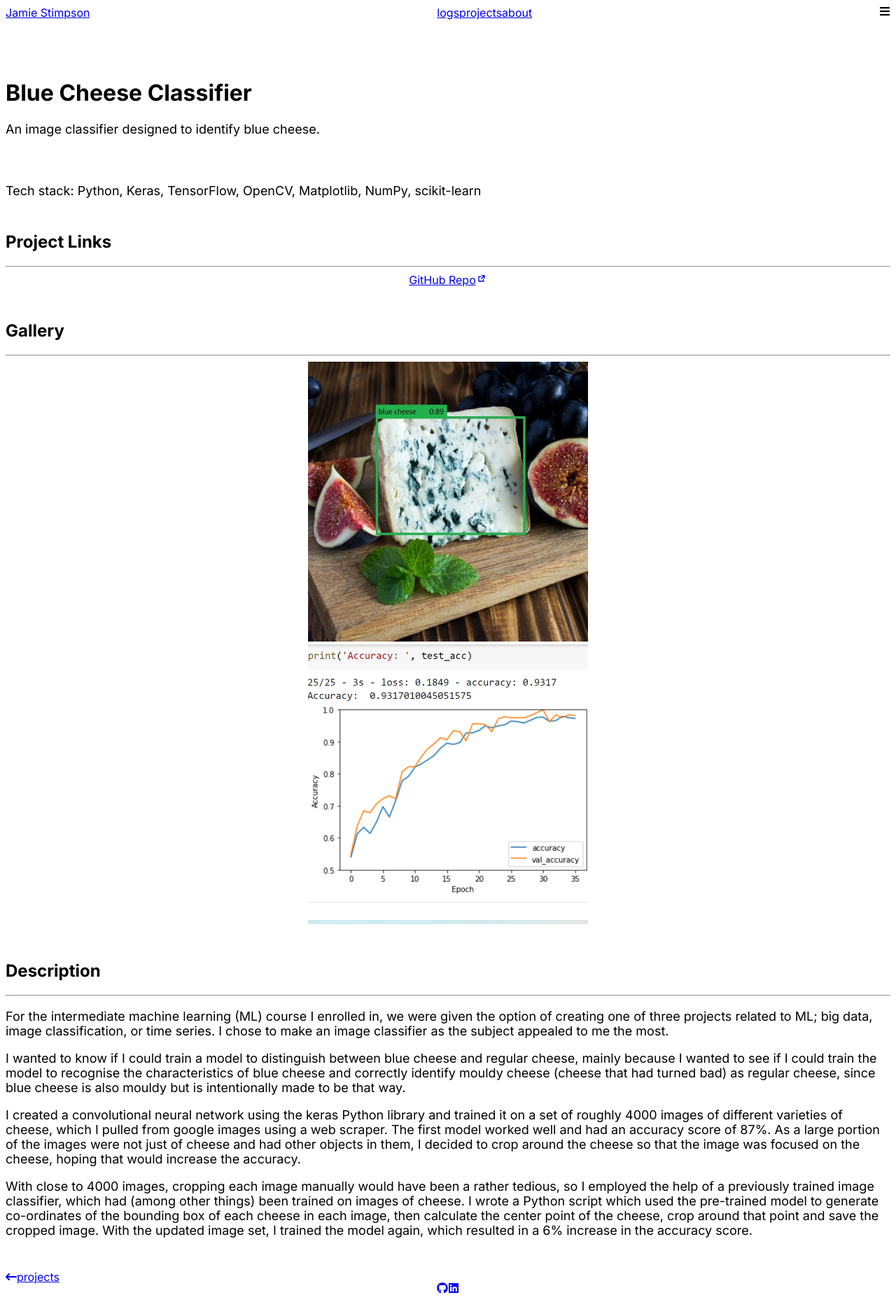
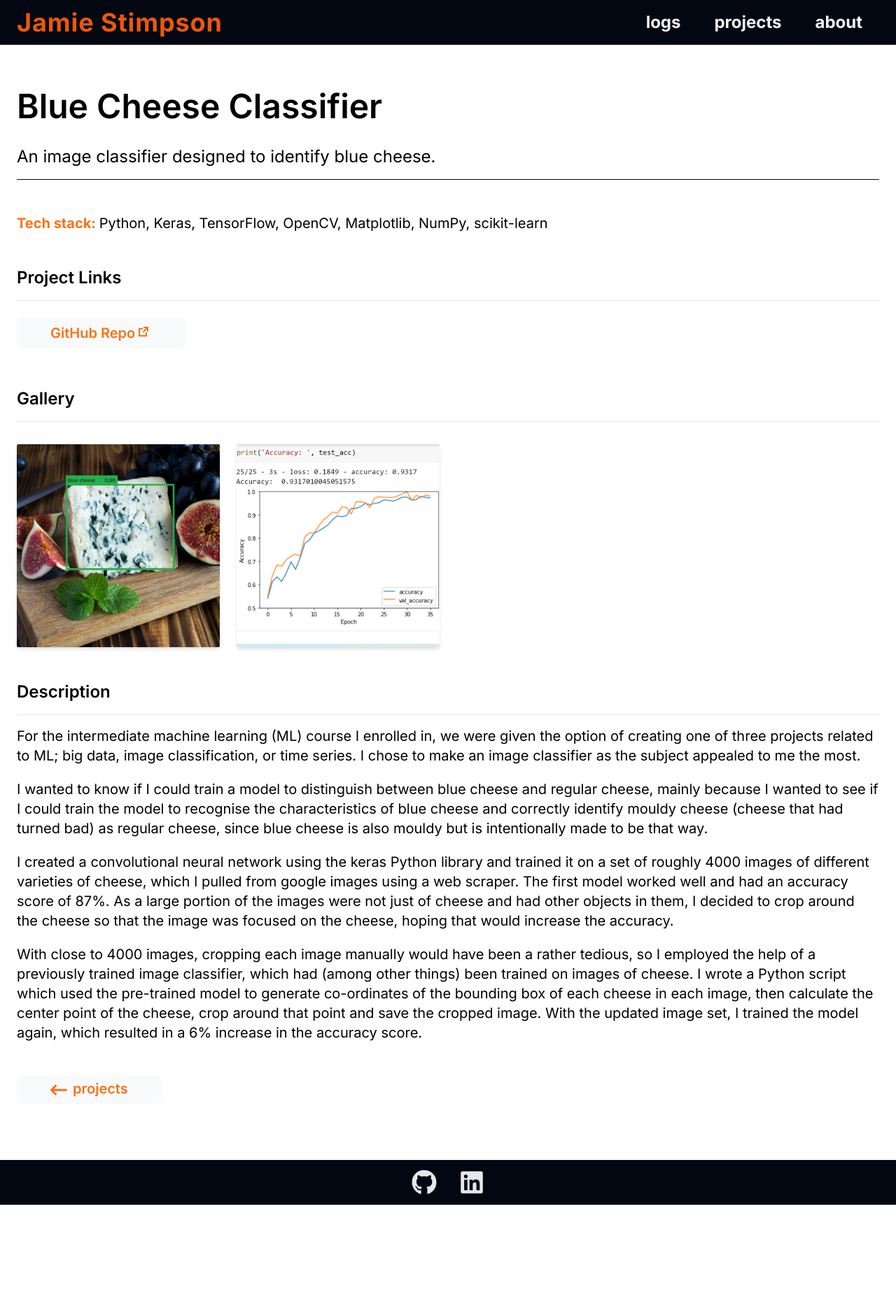
Before and after one commit to Jamnic98/jstimpson-client, a Next.js app: page /projects/blue-cheese-classifier in a window 1280 px wide. Shown: the whole page at 70% size. After the commit the page ends 1722 px from the top, so only its background shows below. Built offline with nearby package versions, Linux system fonts and the light colour scheme.

Commit message:
revert to tailwind 3

```diff
--- a/package.json
+++ b/package.json
@@ -54,7 +54,7 @@
     "prettier": "^3.4.2",
     "prettier-plugin-tailwindcss": "^0.6.10",
     "storybook": "^8.5.0",
-    "tailwindcss": "^4.0.11",
+    "tailwindcss": "^3.4.17",
     "ts-node": "^10.9.2",
     "typescript": "^5.7.3"
   },
--- a/src/app/layout.tsx
+++ b/src/app/layout.tsx
@@ -27,7 +27,7 @@ const RootLayout: React.FC<
         <Header>
           <NavLogo />
           <nav
-            className={`flex h-full bg-gray-950 ${isMobile ? `absolute top-0 left-0 h-max w-full translate-y-16 flex-col ${isOpen ? '' : 'hidden'}` : 'transition-none'} `}
+            className={`flex h-full bg-gray-950 ${isMobile ? `absolute left-0 top-0 h-max w-full translate-y-16 flex-col ${isOpen ? '' : 'hidden'}` : 'transition-none'} `}
           >
             {navLinkDataArr.map((navLinkData: NavLinkData) => (
               <NavLink
@@ -39,7 +39,7 @@ const RootLayout: React.FC<
           </nav>
           <MenuToggle isOpen={isOpen} onClick={handleOnClick} />
         </Header>
-        <main className="container mx-auto max-w-(--breakpoint-xl) px-6">{children}</main>
+        <main className="max-w-(--breakpoint-xl) container mx-auto px-6">{children}</main>
         <Footer />
       </body>
     </html>
--- a/src/app/projects/[id]/page.tsx
+++ b/src/app/projects/[id]/page.tsx
@@ -45,7 +45,7 @@ const Page = async (props: ProjectProps) => {
         </section>
 
         <Link
-          className="my-4 flex w-fit space-x-2 rounded-lg bg-slate-50 px-12 py-2 text-xl leading-none font-semibold text-orange-500 hover:text-black"
+          className="my-4 flex w-fit space-x-2 rounded-lg bg-slate-50 px-12 py-2 text-xl font-semibold leading-none text-orange-500 hover:text-black"
           href="/projects"
         >
           <FaArrowLeftLong className="text-2xl" /> <span>projects</span>
--- a/src/app/projects/projects-page.tsx
+++ b/src/app/projects/projects-page.tsx
@@ -30,11 +30,11 @@ export default function ProjectsPage() {
         <section>
           <label className="text-lg"> Filter by language: </label>
           <select
-            className="mt-4 w-full rounded-lg bg-slate-100 p-2 focus:outline-hidden"
+            className="focus:outline-hidden mt-4 w-full rounded-lg bg-slate-100 p-2"
             onChange={(e) => setLanguage(e.target.value)}
           >
             {languages.map((mainLanguage: string, index) => (
-              <option className="border-none bg-slate-100 px-4 focus:outline-hidden" key={index}>
+              <option className="focus:outline-hidden border-none bg-slate-100 px-4" key={index}>
                 {mainLanguage}
               </option>
             ))}
--- a/src/components/Footer/Footer.tsx
+++ b/src/components/Footer/Footer.tsx
@@ -8,7 +8,7 @@ export const Footer: React.FC = () => (
     className="sticky inset-x-0 top-[100vh] mt-16 flex h-16 items-center justify-center bg-gray-950"
     aria-label="footer"
   >
-    <nav className="text-neutral flex space-x-8 text-4xl">
+    <nav className="flex space-x-8 text-4xl text-neutral">
       <a
         href={PERSONAL_GITHUB_URL}
         target="_blank"
--- a/src/components/Header/Header.tsx
+++ b/src/components/Header/Header.tsx
@@ -9,7 +9,7 @@ export const Header: React.FC<HeaderProps> = ({ children }) => (
   <div id="header" className="relative top-0 z-10 h-16 bg-gray-950" aria-label="header">
     <div
       id="header-content"
-      className="container mx-auto flex h-full max-w-(--breakpoint-xl) flex-row items-center justify-between px-6"
+      className="max-w-(--breakpoint-xl) container mx-auto flex h-full flex-row items-center justify-between px-6"
     >
       {children}
     </div>
--- a/src/components/MenuToggle/MenuToggle.tsx
+++ b/src/components/MenuToggle/MenuToggle.tsx
@@ -18,7 +18,7 @@ export const MenuToggle: React.FC<MenuToggleProps> = ({ isOpen, onClick }) => {
     <div
       id="menu-toggle"
       onClick={handleOnClick}
-      className="text-neutral hover:text-neutral-light block h-fit w-fit cursor-pointer text-4xl md:hidden"
+      className="block h-fit w-fit cursor-pointer text-4xl text-neutral hover:text-neutral-light md:hidden"
       aria-label="menu toggle"
     >
       {isOpen ? <FaTimes /> : <FaBars />}
--- a/src/components/NavLink/NavLink.tsx
+++ b/src/components/NavLink/NavLink.tsx
@@ -25,7 +25,7 @@ export const NavLink: React.FC<NavlinkProps> = ({ navlinkObj, onClick }) => {
     <Link
       href={url}
       onClick={handleClick}
-      className={`${isMobile ? 'py-4' : ''} text-neutral-light flex items-center justify-center px-6 text-2xl font-bold hover:bg-orange-600`}
+      className={`${isMobile ? 'py-4' : ''} flex items-center justify-center px-6 text-2xl font-bold text-neutral-light hover:bg-orange-600`}
     >
       {label}
     </Link>
--- a/src/components/NavLogo/NavLogo.tsx
+++ b/src/components/NavLogo/NavLogo.tsx
@@ -13,7 +13,7 @@ export const NavLogo: React.FC<NavLogoProps> = ({ linkURL = '/' }) => {
 
   return (
     <Link
-      className="hover:text-neutral text-4xl font-bold tracking-wide text-orange-600 transition-colors duration-300 ease-in-out"
+      className="text-4xl font-bold tracking-wide text-orange-600 transition-colors duration-300 ease-in-out hover:text-neutral"
       href={linkURL}
     >
       {width && (width >= MOBILE_SCREEN_WIDTH ? 'Jamie Stimpson' : 'JS')}
--- a/src/components/Project/Gallery/Gallery.tsx
+++ b/src/components/Project/Gallery/Gallery.tsx
@@ -38,7 +38,7 @@ export const ProjectGallery: React.FC<ProjectGalleryProps> = ({ screenshotURIs }
       {/* Lightbox Modal */}
       {selectedImage && (
         <div
-          className="bg-opacity-75 fixed inset-0 z-50 flex items-center justify-center bg-black"
+          className="fixed inset-0 z-50 flex items-center justify-center bg-black bg-opacity-75"
           onClick={() => setSelectedImage(null)}
         >
           <div
@@ -53,7 +53,7 @@ export const ProjectGallery: React.FC<ProjectGalleryProps> = ({ screenshotURIs }
               className="rounded-sm object-cover"
             />
             <button
-              className="absolute top-4 right-4 text-2xl text-white focus:outline-hidden"
+              className="focus:outline-hidden absolute right-4 top-4 text-2xl text-white"
               onClick={() => setSelectedImage(null)}
               aria-label="Close modal"
             >
```
Also changed, not shown: 1 other file (tests, documents, lock files or other folders).
